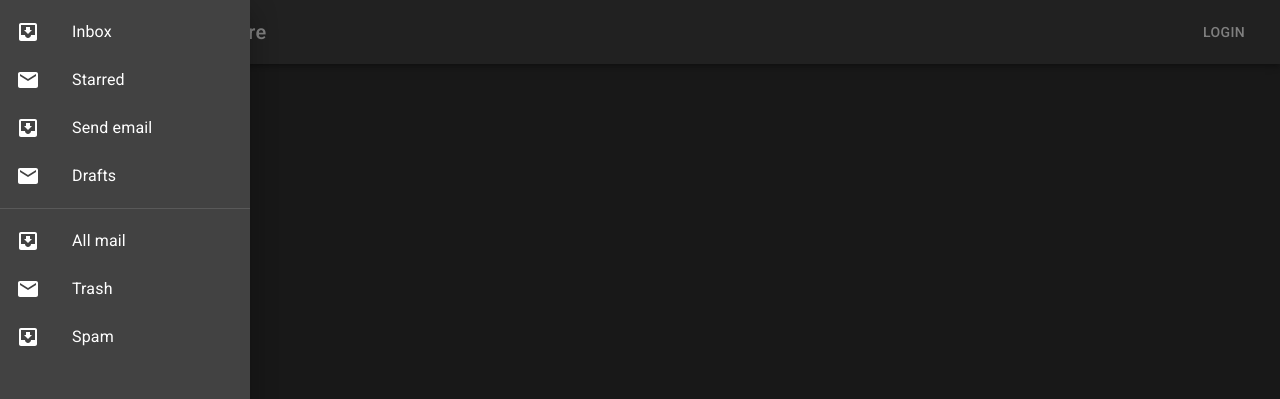
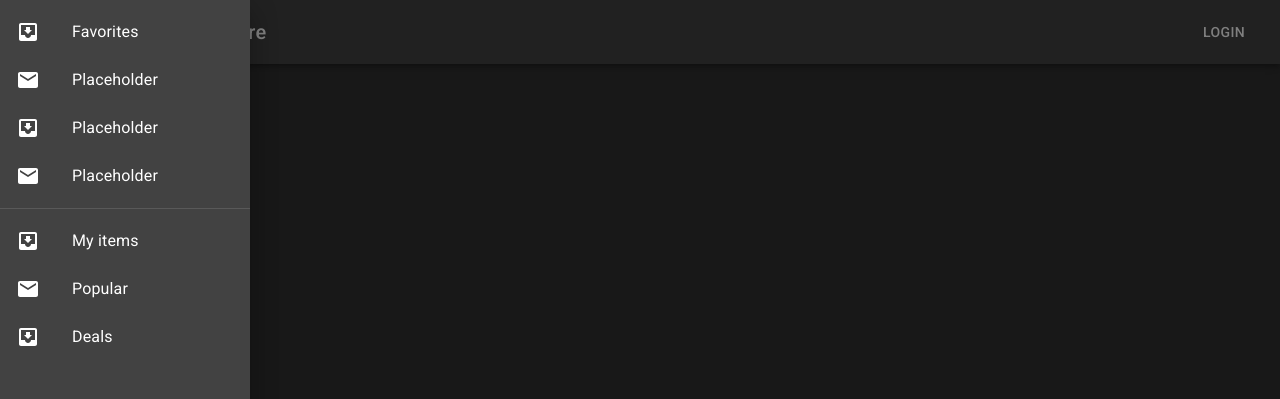
Before and after one commit to Justin-Connors/e-commerce, a React (Create React App) app in the folder e-commerce/client/: page / in a window 1280 px wide. Both pictures are taken after a click on the button "menu". Shown: the top 399 px of the page. Built offline with nearby package versions, Linux system fonts and the light colour scheme.

Commit message:
some changes to the drawer

```diff
--- a/e-commerce/client/src/components/Drawer/index.js
+++ b/e-commerce/client/src/components/Drawer/index.js
@@ -30,18 +30,20 @@ export default function SideBar({ open, onClose }) {
       onKeyDown={onClose}
     >
       <List>
-        {["Inbox", "Starred", "Send email", "Drafts"].map((text, index) => (
+        {["Favorites", "Placeholder", "Placeholder", "Placeholder"].map(
+          (text, index) => (
             <ListItem button key={text}>
               <ListItemIcon>
                 {index % 2 === 0 ? <InboxIcon /> : <MailIcon />}
               </ListItemIcon>
               <ListItemText primary={text} />
             </ListItem>
-        ))}
+          )
+        )}
       </List>
       <Divider />
       <List>
-        {["All mail", "Trash", "Spam"].map((text, index) => (
+        {["My items", "Popular", "Deals"].map((text, index) => (
           <ListItem button key={text}>
             <ListItemIcon>
               {index % 2 === 0 ? <InboxIcon /> : <MailIcon />}
```
Lines whose indentation alone changed are shown as unchanged.
